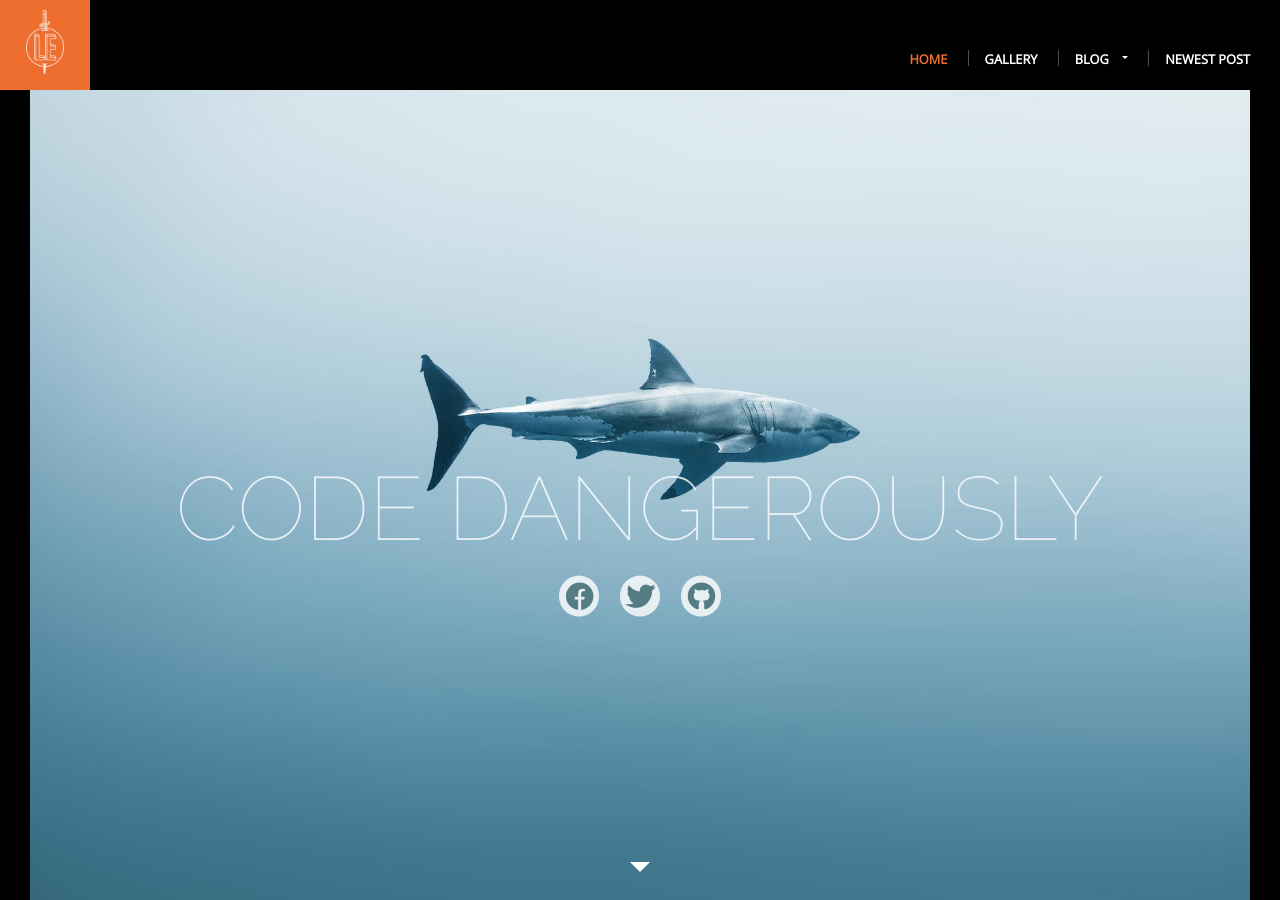
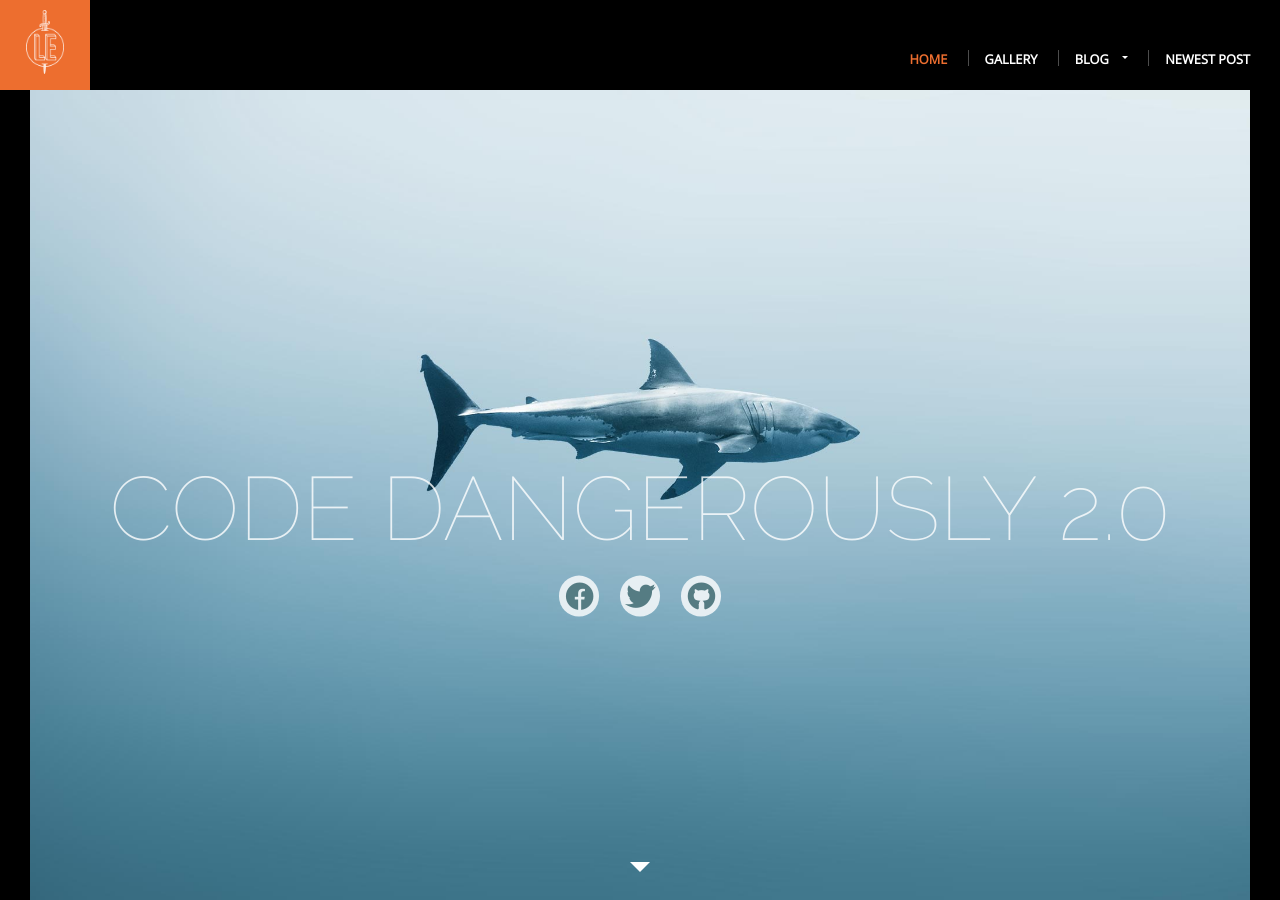
Before and after one commit to mryap/learn_enough, a Jekyll site: the page built from index.html, in a window 1280 px wide and 900 px high. Built offline with Jekyll 4.4.1, drawn with Linux system fonts in a browser that asks for light colours.

```diff
--- a/index.html
+++ b/index.html
@@ -5,7 +5,7 @@ layout: default
 <div class="home">
   <div class="full-hero hero-home">
     <div class="hero-content">
-      <h1>CODE DANGEROUSLY</h1>
+      <h1>CODE DANGEROUSLY 2.0</h1>
       <ul class="social-list">
         {% include social-links.html %}
       </ul>
```
